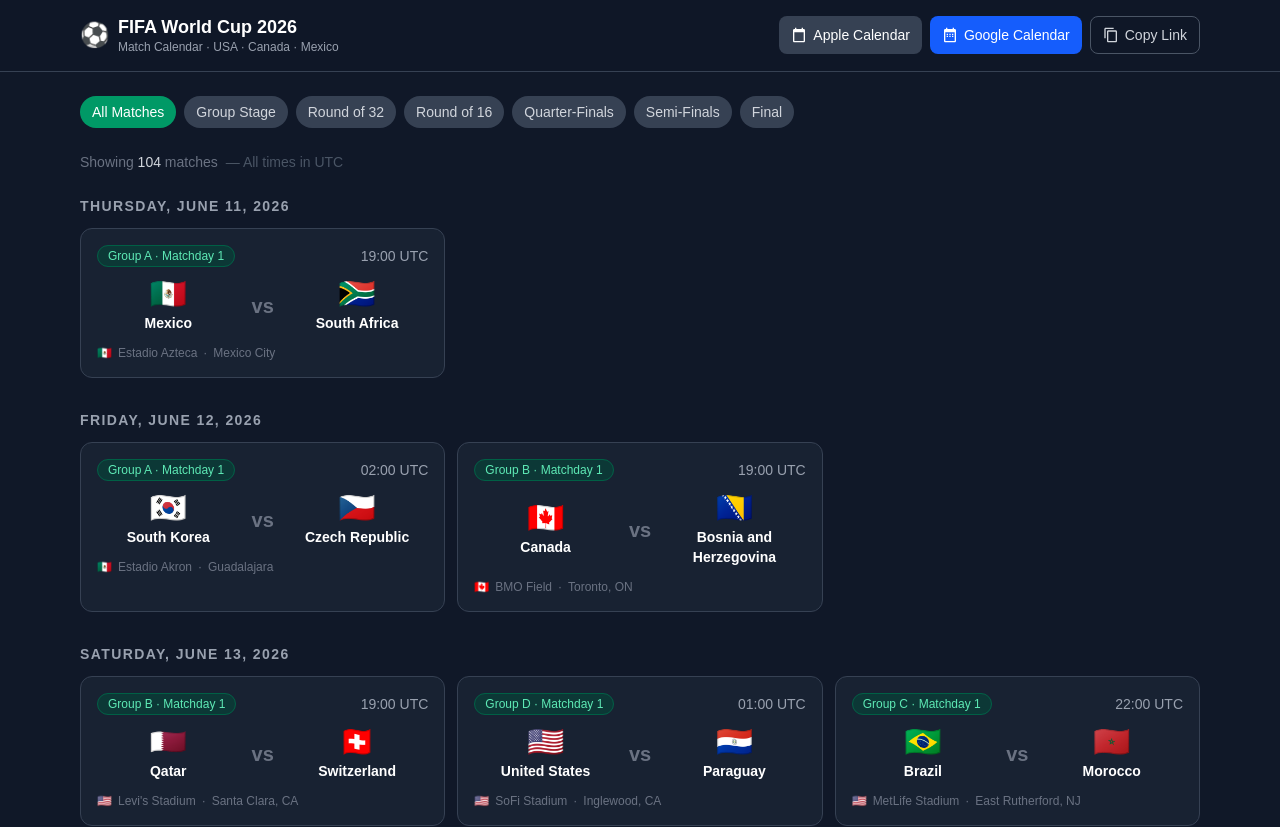
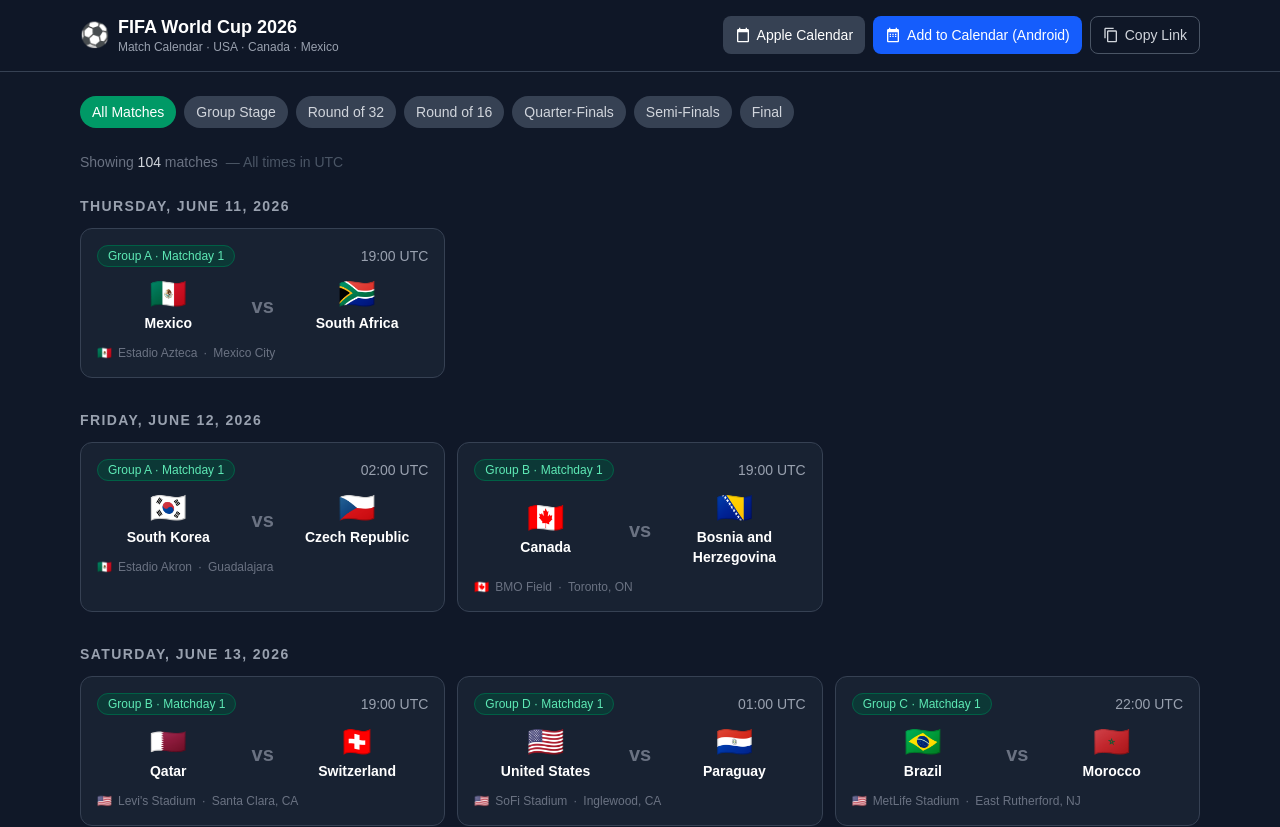
Before and after one commit to BishalPoudel149/worldcup-calender, a Next.js app: page / in a window 1280 px wide. Shown: the top 827 px of the page. Built offline with nearby package versions, Linux system fonts and the light colour scheme.

Commit message:
Android: serve ICS inline without download attr so OS shows Open With for any calendar app

```diff
--- a/src/app/api/calendar.ics/route.ts
+++ b/src/app/api/calendar.ics/route.ts
@@ -20,7 +20,7 @@
     status: 200,
     headers: {
       'Content-Type': 'text/calendar; charset=utf-8',
-      'Content-Disposition': 'attachment; filename="worldcup2026.ics"',
+      'Content-Disposition': 'inline; filename="worldcup2026.ics"',
       'Cache-Control': 'public, max-age=43200',
     },
   });
--- a/src/components/CalendarButton.tsx
+++ b/src/components/CalendarButton.tsx
@@ -32,16 +32,15 @@
         Apple Calendar
       </a>
 
-      {/* Google Calendar — download .ics, open with Google Calendar on Android */}
+      {/* Android — no download attr, inline MIME triggers "Open with" dialog for any calendar app */}
       <a
         href="/api/calendar.ics"
-        download="worldcup2026.ics"
         className="flex items-center gap-1.5 rounded-lg bg-blue-600 px-3 py-2 text-sm font-medium text-white hover:bg-blue-500 transition-colors"
       >
         <svg className="h-4 w-4" viewBox="0 0 24 24" fill="currentColor">
           <path d="M19 3h-1V1h-2v2H8V1H6v2H5c-1.1 0-2 .9-2 2v16c0 1.1.9 2 2 2h14c1.1 0 2-.9 2-2V5c0-1.1-.9-2-2-2zm0 18H5V8h14v13zM7 10h2v2H7zm4 0h2v2h-2zm4 0h2v2h-2zm-8 3h2v2H7zm4 0h2v2h-2zm4 0h2v2h-2z" />
         </svg>
-        Google Calendar
+        Add to Calendar (Android)
       </a>
 
       {/* Copy link */}
```
